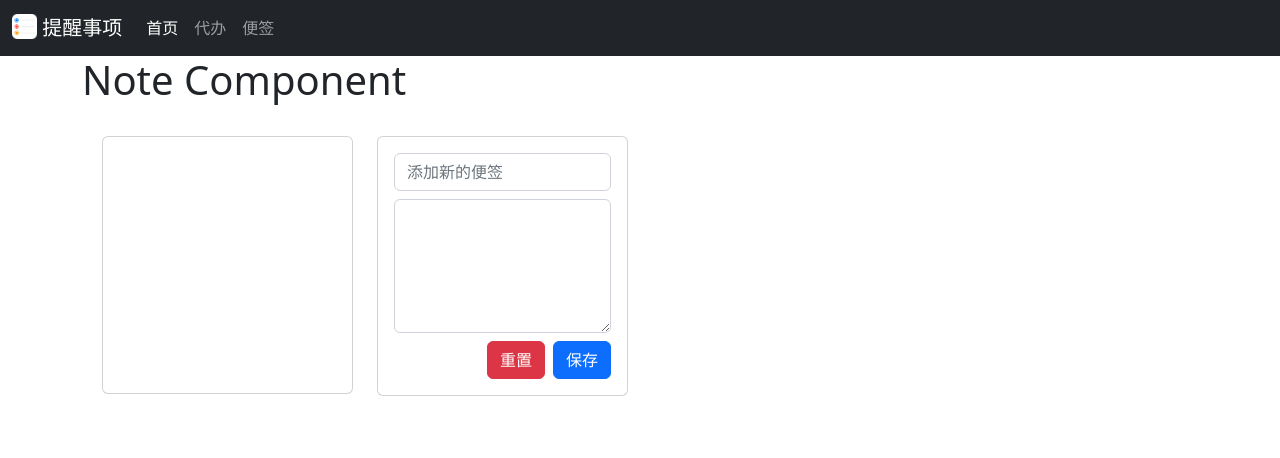
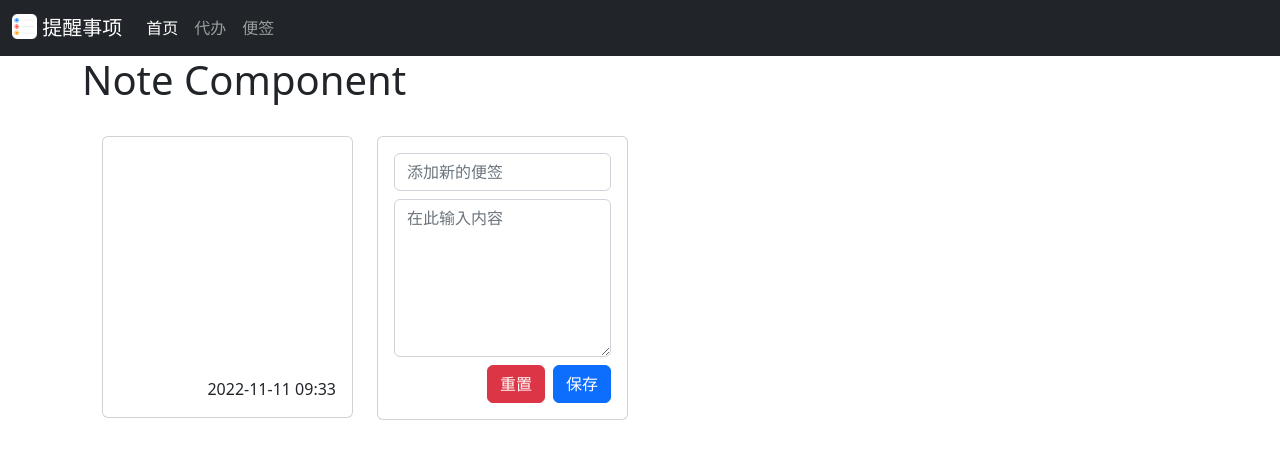
Before and after one commit to ChrisKimZHT/Todo-List-Frontend, a React (Create React App) app: page /note in a window 1280 px wide. Both pictures are taken after a click on the button "保存". Shown: the top 458 px of the page. Built offline with nearby package versions, Linux system fonts and the light colour scheme.

Commit message:
[feat]: 卡片显示日期时间

```diff
--- a/src/components/reminder.jsx
+++ b/src/components/reminder.jsx
@@ -40,7 +40,8 @@ class Reminder extends Component {
                             <div className="card">
                                 <div className="card-body">
                                     <h4 className="card-title">{x.title}</h4>
-                                    <p className="card-text">{x.content}</p>
+                                    <div className="card-text">{x.content}</div>
+                                    <div className="fw-light float-end">{x.date.format("YYYY-MM-DD HH:mm")}</div>
                                 </div>
                             </div>
                         </div>
@@ -49,7 +50,7 @@ class Reminder extends Component {
                         <div className="card">
                             <div className="card-body">
                                 <input type="text" className="form-control" placeholder="添加新的便签" value={this.state.inputTitle} onChange={(val) => this.inputTitleChange(val)} />
-                                <textarea className="form-control mt-2" rows="5" value={this.state.inputContent} onChange={(val) => this.inputContentChange(val)}></textarea>
+                                <textarea className="form-control mt-2" rows="6" placeholder="在此输入内容" value={this.state.inputContent} onChange={(val) => this.inputContentChange(val)}></textarea>
                                 <button type="button" className="btn btn-primary ms-2 mt-2 float-end" onClick={this.handleAdd}>保存</button>
                                 <button type="button" className="btn btn-danger ms-2 mt-2 float-end" onClick={this.handleReset}>重置</button>
                             </div>
```
